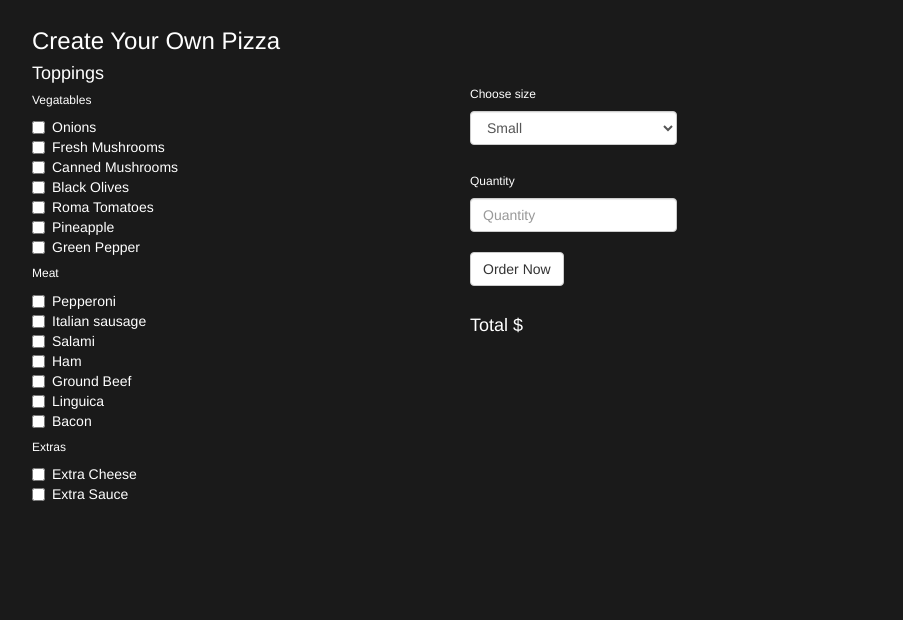
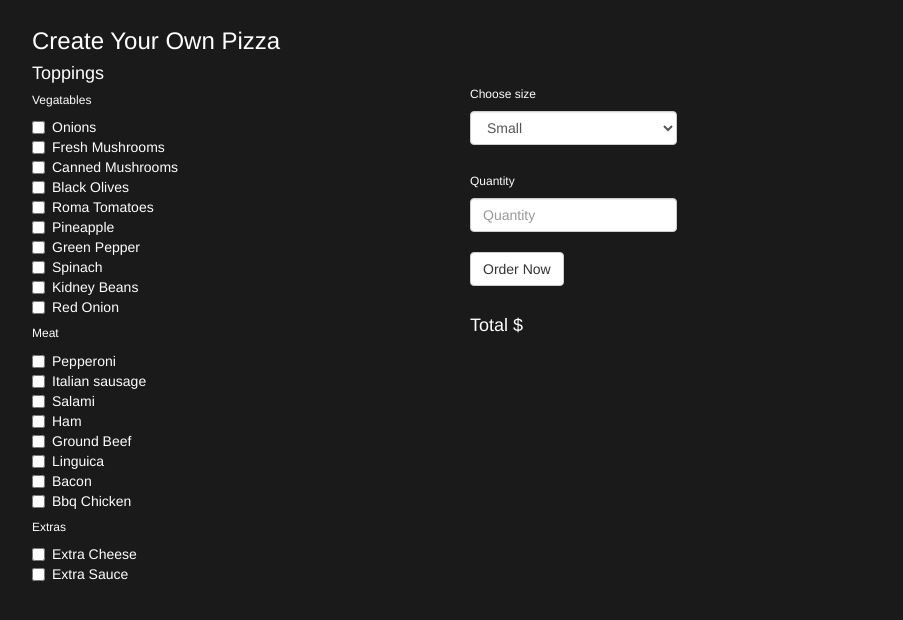
Before and after one commit to techgir1/Pizza-company-wk-4, a plain HTML site: page index.html in a window 1280 px wide. Shown: the part 102-722 px from the top of the page, without its empty margins (18-921 px from the left). Drawn offline with Linux system fonts and the light colour scheme.

Commit message:
added more toppings

```diff
--- a/index.html
+++ b/index.html
@@ -57,6 +57,21 @@
               <label>
                 <input class="vegatable" type="checkbox" value="pepper">Green Pepper
               </label>
+              <br>
+
+              <label>
+                <input class="vegatable" type="checkbox" value="spinach">Spinach
+              </label>
+              <br>
+
+              <label>
+                <input class="vegatable" type="checkbox" value="beans">Kidney Beans
+              </label>
+              <br>
+
+              <label>
+                <input class="vegatable" type="checkbox" value="ronion">Red Onion
+              </label>
 
 
 
@@ -98,8 +113,12 @@
                 <label>
                   <input class="meat" type="checkbox" value="bacon">Bacon
                 </label>
+                <br>
 
-            <br>
+                <label>
+                  <input class="meat" type="checkbox" value="bbq">Bbq Chicken
+                </label>
+                <br>
 
             <h6>Extras</h6>
 
```
